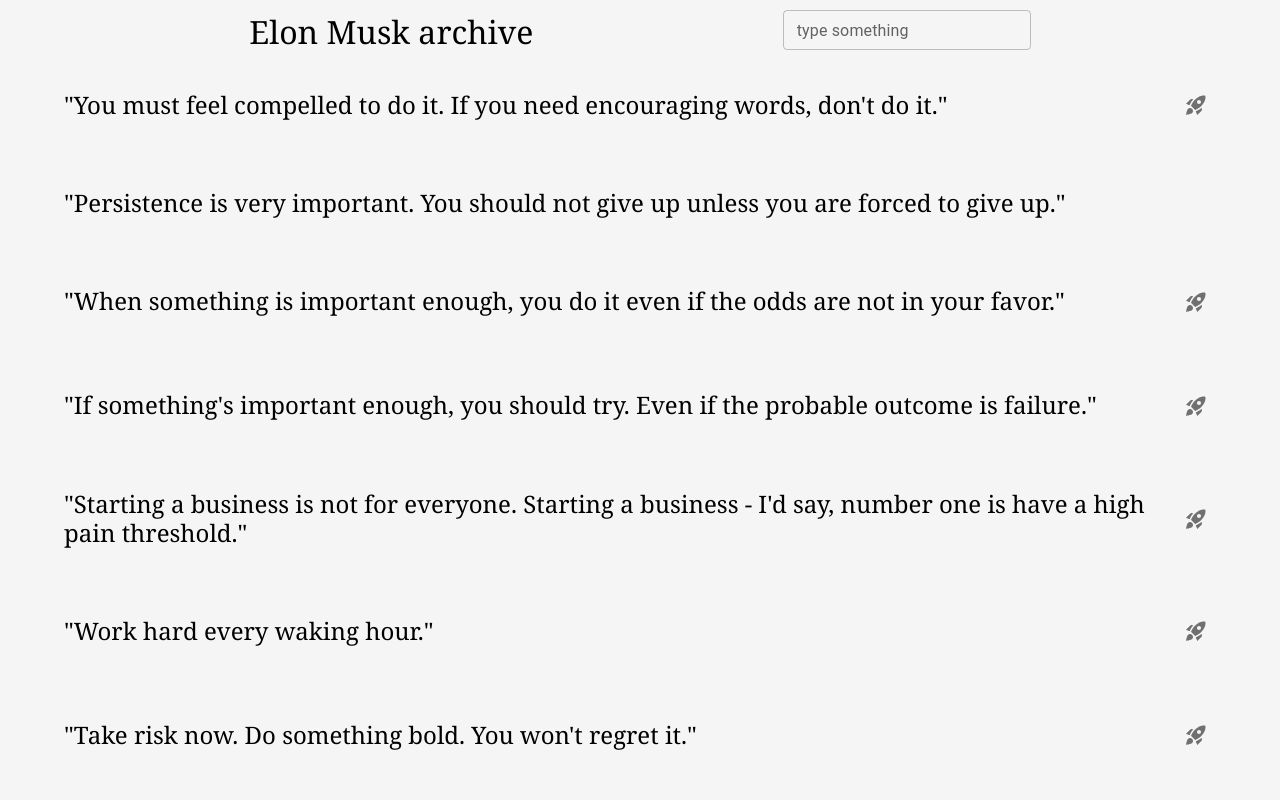
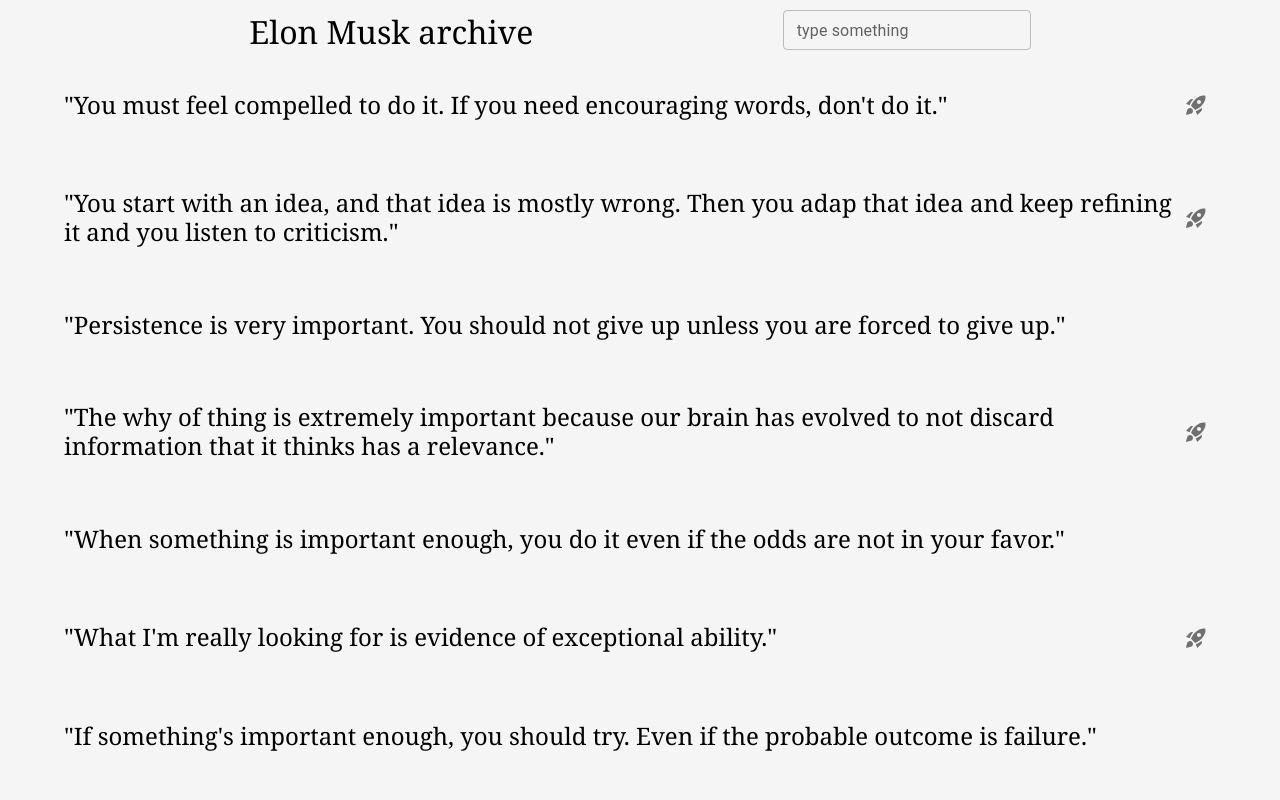
Before and after one commit to trungpham10/elonmusk-archive, a React (Create React App) app: page / in a window 1280 px wide. Shown: the top 800 px of the page. Built offline with nearby package versions, Linux system fonts and the light colour scheme.

Commit message:
updated quotes

```diff
--- a/public/quotes_data.json
+++ b/public/quotes_data.json
@@ -6,17 +6,30 @@
             "tags": ["business", "motivation"]
         },
         {
+            "quote": "You start with an idea, and that idea is mostly wrong. Then you adap that idea and keep refining it and you listen to criticism.",
+            "url": "https://www.youtube.com/embed/gxGUEGea0VU?start=27&controls=1",
+            "tags": ["idea", "company", "improvement"]
+        },
+        {
             "quote": "Persistence is very important. You should not give up unless you are forced to give up.",
             "tags": ["persistence", "give", "up"]
         },
         {
+            "quote": "The why of thing is extremely important because our brain has evolved to not discard information that it thinks has a relevance.",
+            "url": "https://www.youtube.com/embed/Qk_ilqerPcw",
+            "tags": ["why", "motivation"]
+        },
+        {
             "quote": "When something is important enough, you do it even if the odds are not in your favor.",
-            "url": "https://www.youtube-nocookie.com/embed/ie2eME2y_3Q?controls=1&autoplay=1",
             "tags": ["business", "motivation"]
         },
         {
+            "quote": "What I'm really looking for is evidence of exceptional ability.",
+            "url": "https://www.youtube.com/embed/EzvRLNLgG_U?start=0",
+            "tags": ["people", "exceptional", "hiring"]
+        },
+        {
             "quote": "If something's important enough, you should try. Even if the probable outcome is failure.",
-            "url": "https://www.youtube-nocookie.com/embed/ie2eME2y_3Q?controls=1&autoplay=1",
             "tags": ["business", "motivation", "failure"]
         },
         {
--- a/src/Quote.js
+++ b/src/Quote.js
@@ -12,7 +12,7 @@
             <IconButton
                 onClick={()=>{
                     props.setShow(true);
-                    props.setModalUrl(props.url)
+                    props.setModalUrl(props.url);
                 }}>
                 {props.url && <RocketLaunchIcon fontSize="medium"/>}
             </IconButton>
```
